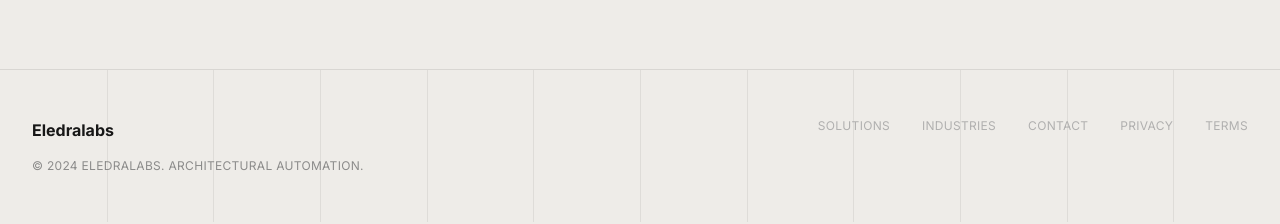
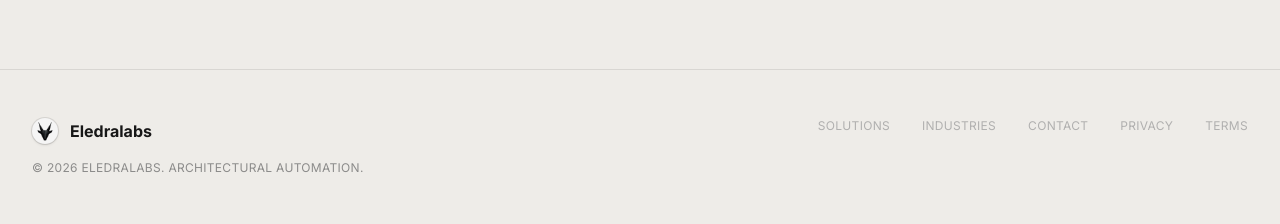
Before and after one commit to SOBANEJAZ/eledralabs-landing-page, a Next.js app: page / in a window 1280 px wide. Shown: the part 1526-1750 px from the top of the page. Built offline with nearby package versions, Linux system fonts and the light colour scheme.

Commit message:
feat: update footer with logo and copyright year

```diff
--- a/src/components/layout/footer.tsx
+++ b/src/components/layout/footer.tsx
@@ -1,8 +1,8 @@
 "use client";
 
 import Link from "next/link";
+import Image from "next/image";
 import { usePathname } from "next/navigation";
-import { VerticalLines } from "@/components/ui/vertical-lines";
 
 const footerLinks = [
   { href: "/solutions", label: "Solutions" },
@@ -17,12 +17,21 @@ export function Footer() {
 
   return (
     <footer className="w-full max-w-7xl mx-auto bg-[#EEECE8] border-t-[0.5px] border-neutral-900/10 mt-auto z-10 relative isolate overflow-hidden">
-      <VerticalLines className="absolute z-0" />
       <div className="relative z-10 grid grid-cols-1 gap-8 px-8 py-12 md:grid-cols-2">
         <div className="flex flex-col gap-4">
-          <span className="text-base font-bold text-neutral-900">Eledralabs</span>
+          <span className="flex items-center gap-3 text-base font-bold text-neutral-900">
+            <Image
+              src="/logo-mark.png"
+              alt="Eledralabs"
+              width={26}
+              height={26}
+              sizes="26px"
+              className="rounded-lg ring-1 ring-neutral-900/10 shadow-sm bg-neutral-100 object-contain p-0.5"
+            />
+            Eledralabs
+          </span>
           <span className="font-sans text-xs tracking-wide uppercase text-neutral-500 opacity-80">
-            &copy; 2024 Eledralabs. Architectural automation.
+            &copy; 2026 Eledralabs. Architectural automation.
           </span>
         </div>
         <div className="flex flex-wrap gap-x-8 gap-y-4 md:justify-end font-sans text-xs tracking-wide uppercase">
```
